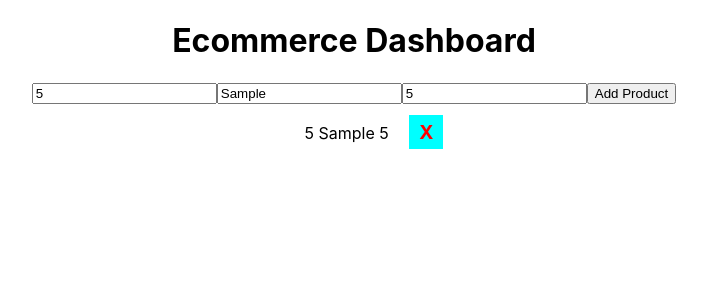
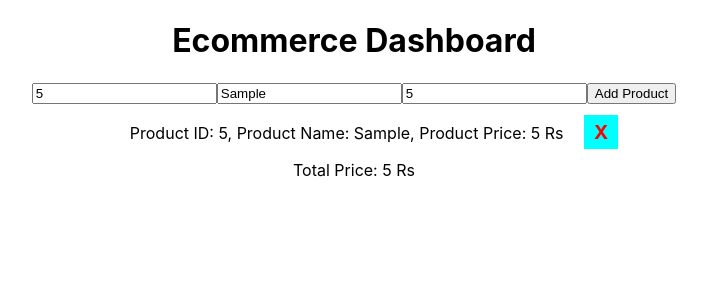
Before and after one commit to AbhiSingh0302/EcommerceProject, a React (Create React App) app: page / in a window 1280 px wide. Both pictures are taken after typing "5", "Sample", "5" into the empty fields and a click on the button "Add Product". Shown: the top 300 px of the page, without its empty margins (286-993 px from the left). Built offline with nearby package versions, Linux system fonts and the light colour scheme.

Commit message:
total price

```diff
--- a/src/App.js
+++ b/src/App.js
@@ -5,16 +5,36 @@ import ProductList from './ProductList/ProductList';
 
 function App() {
   const [products, setProducts] = useState([]);
+  const [totalPrice, setTotalPrice] = useState(0);
+
   const onProductAddHandler = (product) => {
     setProducts((pre) => {
       return [...pre,product];
     })
+
+    setTotalPrice((pre) => {
+      return Number(pre)+Number(JSON.parse(product).price);
+    })
   }
+
+  const onProductRemoveHandler = (id) => {
+    const item = products.find(el => JSON.parse(el).id === id);
+    console.log(JSON.parse(item).price);
+    setTotalPrice((pre) => {
+      return Number(pre)-Number(JSON.parse(item).price);
+    })
+
+    setProducts((pre) => {
+      return pre.filter(el => JSON.parse(el).id === id)
+    })
+  }
+
   return (
     <div className="App">
       <h1>Ecommerce Dashboard</h1>
       <ProductForm onProductAdd={onProductAddHandler}/>
-      <ProductList products={products}/>
+      <ProductList products={products} removeProduct={onProductRemoveHandler}/>
+      <p>Total Price: {totalPrice} Rs</p>
     </div>
   );
 }
--- a/src/ProductList/ProductList.js
+++ b/src/ProductList/ProductList.js
@@ -3,13 +3,14 @@ import './ProductList.css';
 const ProductList = (props) => {
     const removeHandler = (e) => {
         localStorage.removeItem(e.target.id);
+        props.removeProduct(e.target.id);
         e.target.parentElement.remove();
     }
 
     return (
         <ul className='productUl'>
             {props.products.map((ele) => (
-                <li key={JSON.parse(ele).id}>{JSON.parse(ele).id} {JSON.parse(ele).name} {JSON.parse(ele).price}   <span className="remove" id={JSON.parse(ele).id} onClick={removeHandler}>X</span></li>
+                <li key={JSON.parse(ele).id}>Product ID: {JSON.parse(ele).id}, Product Name: {JSON.parse(ele).name}, Product Price: {JSON.parse(ele).price} Rs  <span className="remove" id={JSON.parse(ele).id} onClick={removeHandler}>X</span></li>
             ))}
         </ul>
     )
```
